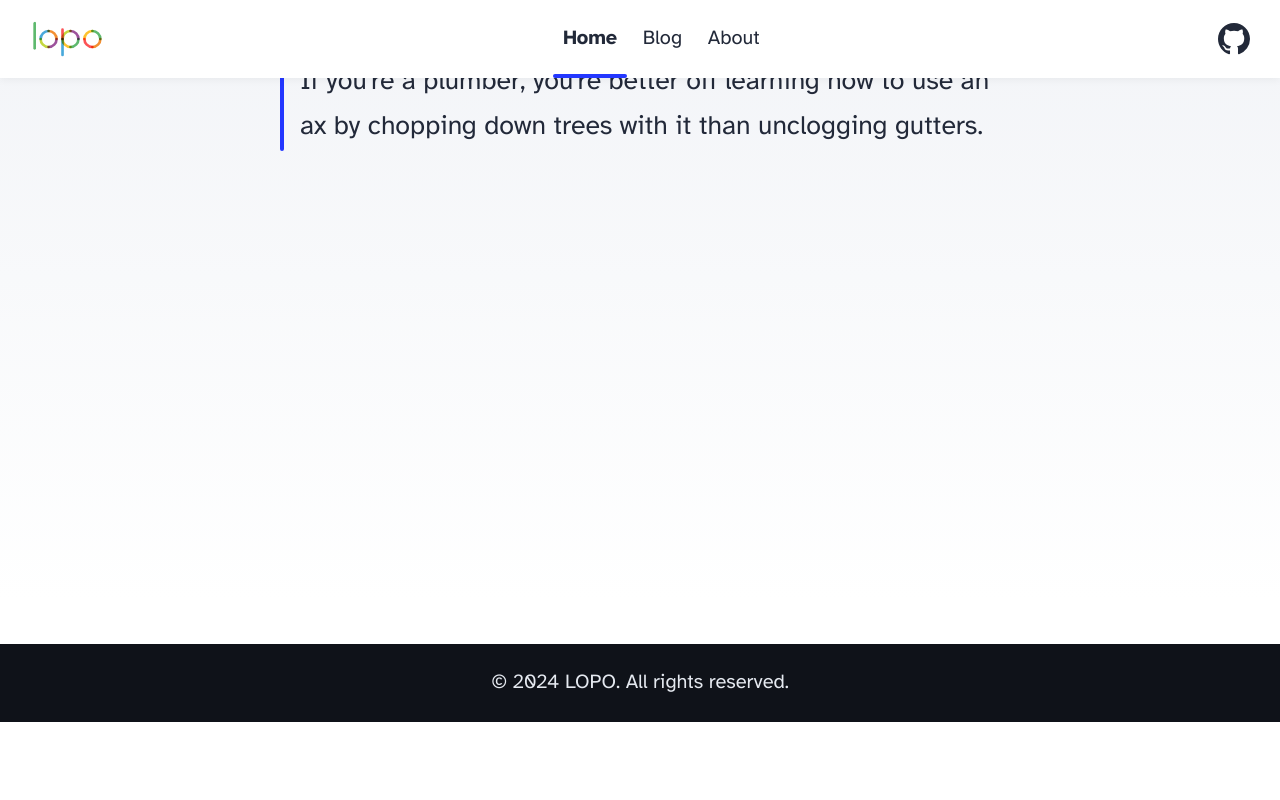
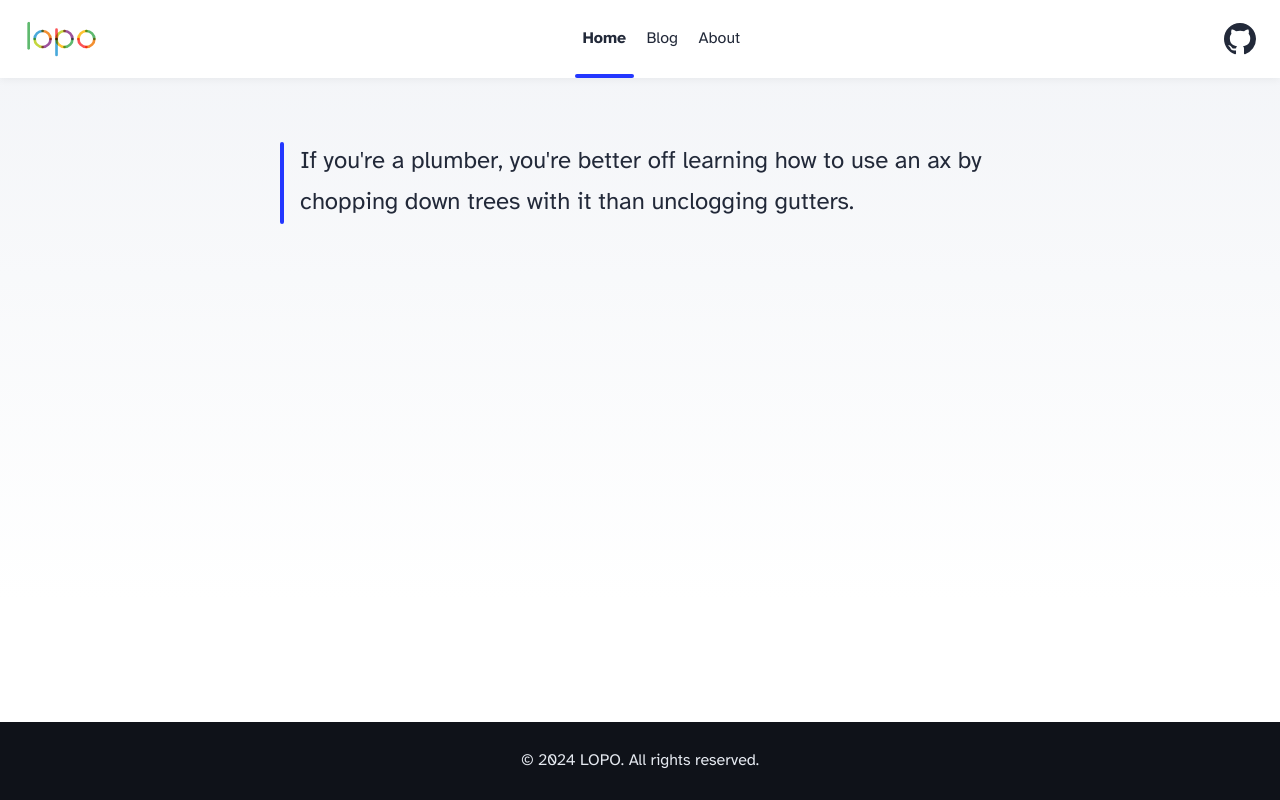
Before and after one commit to lopo12123/lopo12123.github.io, an Astro site: page / in a window 1280 px wide. Built offline with nearby package versions, Linux system fonts and the light colour scheme; Astro itself is replaced by a stand-in of ours.

Commit message:
feat: min-height styles

```diff
--- a/src/pages/index.astro
+++ b/src/pages/index.astro
@@ -15,7 +15,7 @@
     <body>
         <Header/>
         <main>
-            <blockquote>{ bio }</blockquote>
+            <blockquote style="margin-top: 64px; font-size: 24px;">{ bio }</blockquote>
         </main>
         <Footer/>
     </body>
--- a/src/styles/global.css
+++ b/src/styles/global.css
@@ -38,7 +38,135 @@
     font-display: swap;
 }
 
-html {
+@font-face {
+    font-family: 'JetBrains Mono';
+    src: url('/fonts/JetBrainsMono-Thin.ttf') format('truetype');
+    font-weight: 100;
+    font-style: normal;
+    font-display: swap;
+}
+
+@font-face {
+    font-family: 'JetBrains Mono';
+    src: url('/fonts/JetBrainsMono-ThinItalic.ttf') format('truetype');
+    font-weight: 100;
+    font-style: italic;
+    font-display: swap;
+}
+
+@font-face {
+    font-family: 'JetBrains Mono';
+    src: url('/fonts/JetBrainsMono-ExtraLight.ttf') format('truetype');
+    font-weight: 200;
+    font-style: normal;
+    font-display: swap;
+}
+
+@font-face {
+    font-family: 'JetBrains Mono';
+    src: url('/fonts/JetBrainsMono-ExtraLightItalic.ttf') format('truetype');
+    font-weight: 200;
+    font-style: italic;
+    font-display: swap;
+}
+
+@font-face {
+    font-family: 'JetBrains Mono';
+    src: url('/fonts/JetBrainsMono-Light.ttf') format('truetype');
+    font-weight: 300;
+    font-style: normal;
+    font-display: swap;
+}
+
+@font-face {
+    font-family: 'JetBrains Mono';
+    src: url('/fonts/JetBrainsMono-LightItalic.ttf') format('truetype');
+    font-weight: 300;
+    font-style: italic;
+    font-display: swap;
+}
+
+@font-face {
+    font-family: 'JetBrains Mono';
+    src: url('/fonts/JetBrainsMono-Regular.ttf') format('truetype');
+    font-weight: 400;
+    font-style: normal;
+    font-display: swap;
+}
+
+@font-face {
+    font-family: 'JetBrains Mono';
+    src: url('/fonts/JetBrainsMono-Italic.ttf') format('truetype');
+    font-weight: 400;
+    font-style: italic;
+    font-display: swap;
+}
+
+@font-face {
+    font-family: 'JetBrains Mono';
+    src: url('/fonts/JetBrainsMono-Medium.ttf') format('truetype');
+    font-weight: 500;
+    font-style: normal;
+    font-display: swap;
+}
+
+@font-face {
+    font-family: 'JetBrains Mono';
+    src: url('/fonts/JetBrainsMono-MediumItalic.ttf') format('truetype');
+    font-weight: 500;
+    font-style: italic;
+    font-display: swap;
+}
+
+@font-face {
+    font-family: 'JetBrains Mono';
+    src: url('/fonts/JetBrainsMono-SemiBold.ttf') format('truetype');
+    font-weight: 600;
+    font-style: normal;
+    font-display: swap;
+}
+
+@font-face {
+    font-family: 'JetBrains Mono';
+    src: url('/fonts/JetBrainsMono-SemiBoldItalic.ttf') format('truetype');
+    font-weight: 600;
+    font-style: italic;
+    font-display: swap;
+}
+
+@font-face {
+    font-family: 'JetBrains Mono';
+    src: url('/fonts/JetBrainsMono-Bold.ttf') format('truetype');
+    font-weight: 700;
+    font-style: normal;
+    font-display: swap;
+}
+
+@font-face {
+    font-family: 'JetBrains Mono';
+    src: url('/fonts/JetBrainsMono-BoldItalic.ttf') format('truetype');
+    font-weight: 700;
+    font-style: italic;
+    font-display: swap;
+}
+
+@font-face {
+    font-family: 'JetBrains Mono';
+    src: url('/fonts/JetBrainsMono-ExtraBold.ttf') format('truetype');
+    font-weight: 800;
+    font-style: normal;
+    font-display: swap;
+}
+
+@font-face {
+    font-family: 'JetBrains Mono';
+    src: url('/fonts/JetBrainsMono-ExtraBoldItalic.ttf') format('truetype');
+    font-weight: 800;
+    font-style: italic;
+    font-display: swap;
+}
+
+html, body {
     width: 100%;
     height: 100%;
     margin: 0;
@@ -46,27 +174,24 @@
 }
 
 body {
-    width: 100%;
-    height: 100%;
     font-family: 'Atkinson', sans-serif;
-    margin: 0;
-    padding: 0;
     text-align: left;
     background: linear-gradient(var(--gray-gradient)) no-repeat;
     background-size: 100% 600px;
     word-wrap: break-word;
     overflow-wrap: break-word;
     color: rgb(var(--gray-dark));
-    font-size: 20px;
+    font-size: 16px;
     line-height: 1.7;
+    overflow: hidden auto;
 }
 
 main {
     width: 720px;
     max-width: calc(100% - 2em);
-    min-height: calc(100% - var(--header-height) - var(--footer-heigth) - 6em);
+    min-height: calc(100% - var(--header-height) - var(--footer-heigth) - 3em);
     margin: auto;
-    padding: 3em 1em;
+    padding: var(--header-height) 1em 3em;
 }
 
 h1,
@@ -81,23 +206,23 @@
 }
 
 h1 {
-    font-size: 3.052em;
+    font-size: 1.9em;
 }
 
 h2 {
-    font-size: 2.441em;
+    font-size: 1.7em;
 }
 
 h3 {
-    font-size: 1.953em;
+    font-size: 1.5em;
 }
 
 h4 {
-    font-size: 1.563em;
+    font-size: 1.3em;
 }
 
 h5 {
-    font-size: 1.25em;
+    font-size: 1.1em;
 }
 
 strong,
@@ -136,6 +261,8 @@
     padding: 2px 5px;
     background-color: rgb(var(--gray-light));
     border-radius: 2px;
+    font-family: 'JetBrains Mono', monospace !important;
+    font-variant-ligatures: none !important;
 }
 
 pre {
@@ -151,7 +278,7 @@
     position: relative;
     padding: 0 0 0 20px;
     margin: 0;
-    font-size: 1.333em;
+    font-size: 0.9em;
 
     &:before {
         content: "";
@@ -181,12 +308,12 @@
 
 @media (max-width: 720px) {
     body {
-        font-size: 18px;
+        font-size: 14px;
     }
 
     main {
-        min-height: calc(100% - var(--header-height) - var(--footer-heigth) - 2em);
-        padding: 1em;
+        min-height: calc(100% - var(--header-height) - var(--footer-heigth) - 1em);
+        padding: var(--header-height) 1em 1em;
     }
 }
 
```
